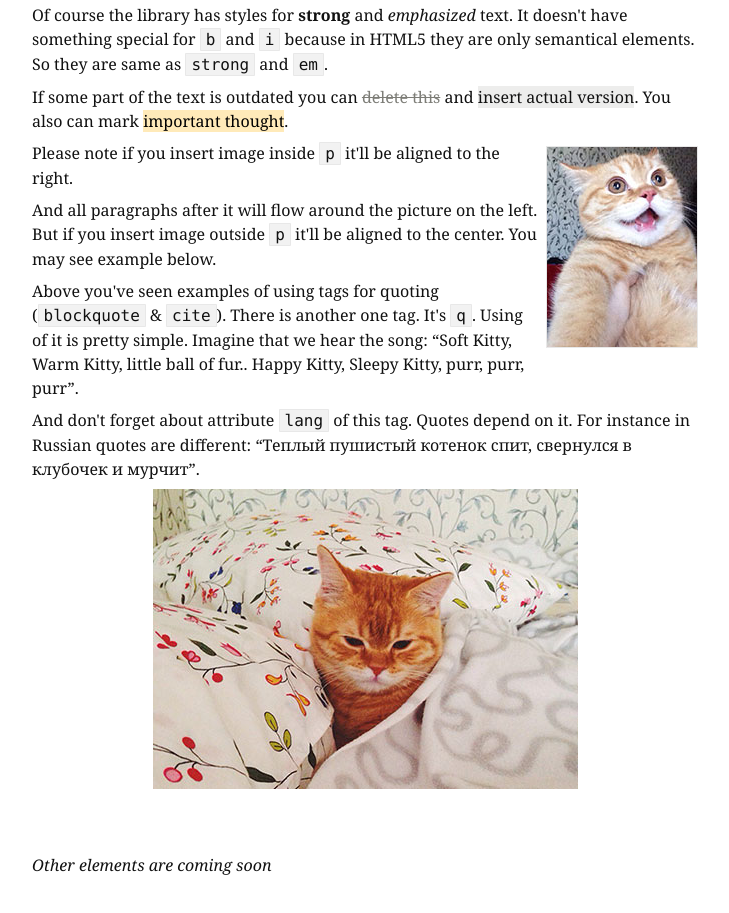
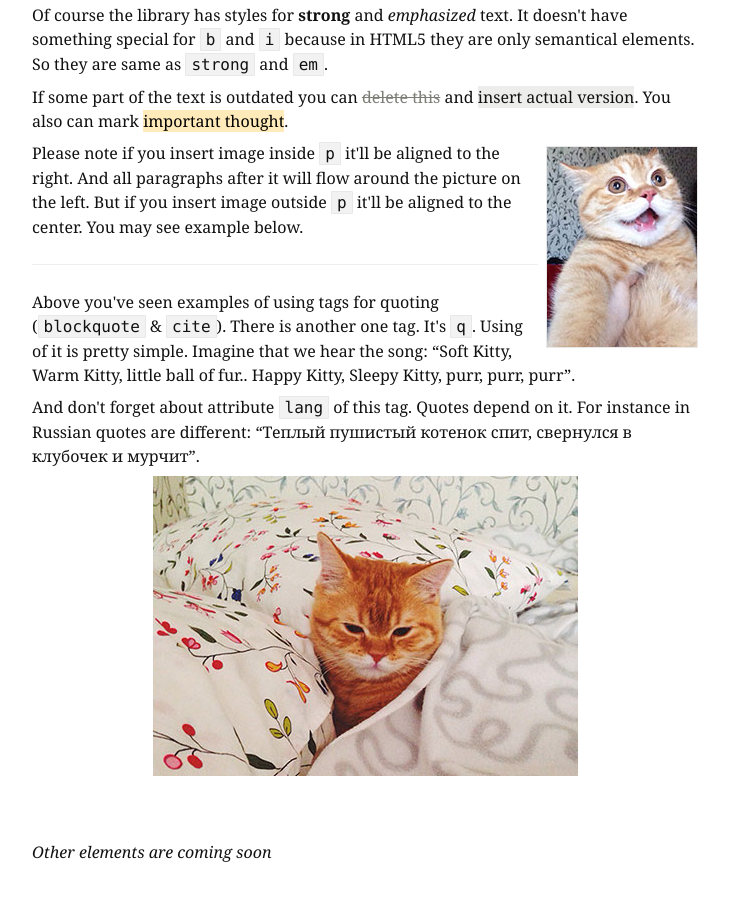
Before and after one commit to schollz/awsm.css, a website: page dev/example/elements.html in a window 1280 px wide. Shown: the part 2688-3601 px from the top of the page, without its empty margins (275-1004 px from the left). Drawn offline with nearby package versions, Linux system fonts and the light colour scheme; files that its build step writes are made by us from their sources.

Commit message:
add `q` & `hr`

```diff
--- a/dev/example/elements.html
+++ b/dev/example/elements.html
@@ -126,8 +126,8 @@
 			<p>awsm.css contains many styles for inline elements. For example <dfn>omfg</dfn> is abbreviation which means “Oh my fucking God!”. It's one of the most popular <abbr title="World Wide Web">WWW</abbr> abbreviation.</p>
 			<p>Of course the library has styles for <strong>strong</strong> and <em>emphasized</em> text. It doesn't have something special for <code>b</code> and <code>i</code> because in HTML5 they are only semantical elements. So they are same as <code>strong</code> and <code>em</code>.</p>
 			<p>If some part of the text is outdated you can <del>delete this</del> and <ins>insert actual version</ins>. You also can mark <mark>important thought</mark>.</p>
-			<p><img src="images/surprised-cat.jpg" alt="Surprised cat">Please note if you insert image inside <code>p</code> it'll be aligned to the right.</p>
-			<p>And all paragraphs after it will flow around the picture on the left. But if you insert image outside <code>p</code> it'll be aligned to the center. You may see example below.</p>
+			<p><img src="images/surprised-cat.jpg" alt="Surprised cat">Please note if you insert image inside <code>p</code> it'll be aligned to the right. And all paragraphs after it will flow around the picture on the left. But if you insert image outside <code>p</code> it'll be aligned to the center. You may see example below.</p>
+			<hr>
 			<p>Above you've seen examples of using tags for quoting (<code>blockquote</code> & <code>cite</code>). There is another one tag. It's <code>q</code>. Using of it is pretty simple. Imagine that we hear the song: <q>Soft Kitty, Warm Kitty, little ball of fur.. Happy Kitty, Sleepy Kitty, purr, purr, purr</q>.</p>
 			<p>And don't forget about attribute <code>lang</code> of this tag. Quotes depend on it. For instance in Russian quotes are different: <q lang="ru">Теплый пушистый котенок спит, свернулся в клубочек и мурчит</q>.</p>
 			<img src="images/sleepy-cat.jpg" alt="Sleepy cat">
--- a/dev/scss/style.scss
+++ b/dev/scss/style.scss
@@ -307,3 +307,9 @@ ins {
 mark {
 	background: #ffeab9;
 }
+
+hr {
+	margin: 25px 0;
+	border: 1px solid rgba($border-color, .7);
+	border-bottom: none;
+}
--- a/example/css/awsm.css
+++ b/example/css/awsm.css
@@ -200,3 +200,8 @@ ins {
 
 mark {
   background: #ffeab9; }
+
+hr {
+  margin: 25px 0;
+  border: 1px solid rgba(232, 232, 232, 0.7);
+  border-bottom: none; }
```
Also changed, not shown: example/elements.html (+2 -2 lines), dev/css/style.css, example/css/awsm.min.css, 1 other file.
